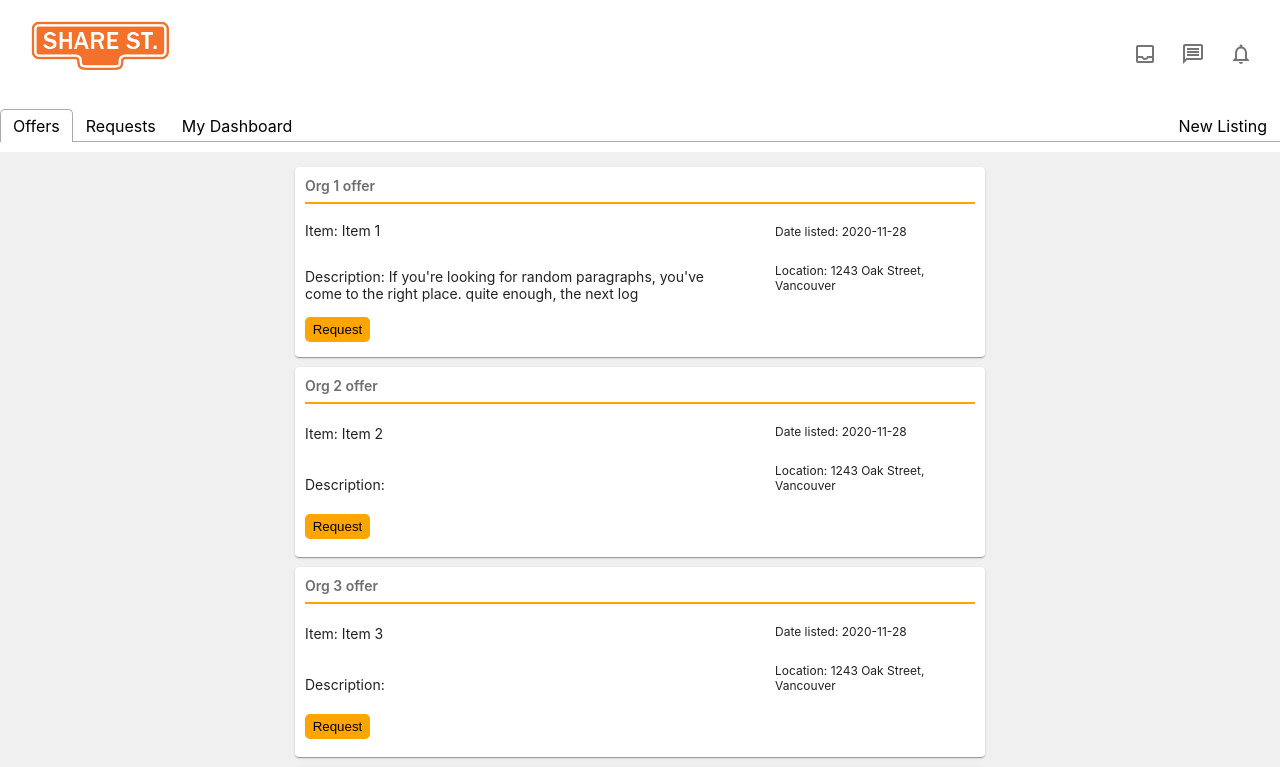
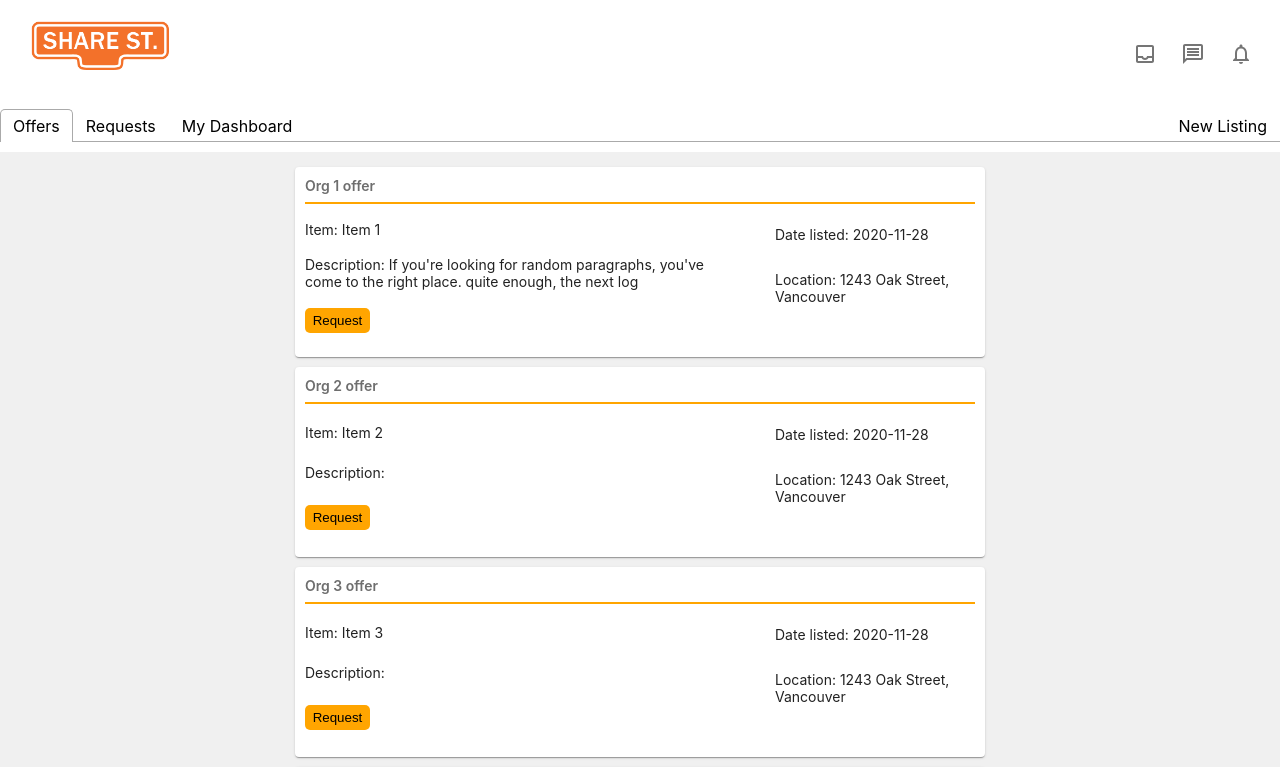
Before and after one commit to mslee-9/nwHacks2021-ShareStreet, a React (Create React App) app: page /home in a window 1280 px wide. Shown: the top 767 px of the page. Built offline with nearby package versions, Linux system fonts and the light colour scheme.

Commit message:
🎨 styling adjusted

```diff
--- a/src/components/myitems.js
+++ b/src/components/myitems.js
@@ -1,7 +1,6 @@
 import React from "react";
 import { Paper } from "@material-ui/core";
 import "../styles/listings.css";
-import { without } from "lodash";
 
 class MyItems extends React.Component {
   constructor() {
--- a/src/styles/listings.css
+++ b/src/styles/listings.css
@@ -9,8 +9,9 @@
   width: 100%;
 }
 
-.firstText {
-  margin-top: 10px;
+.firstText,
+.secondText {
+  margin: 0px;
 }
 
 .secondBlock {
@@ -30,7 +31,7 @@
   float: right;
   flex-direction: column;
   justify-content: flex-start;
-  font-size: 12px;
+  font-size: 14px;
 }
 
 .organizationName {
```
Also changed, not shown: 1 other file (tests, documents, lock files or other folders).
